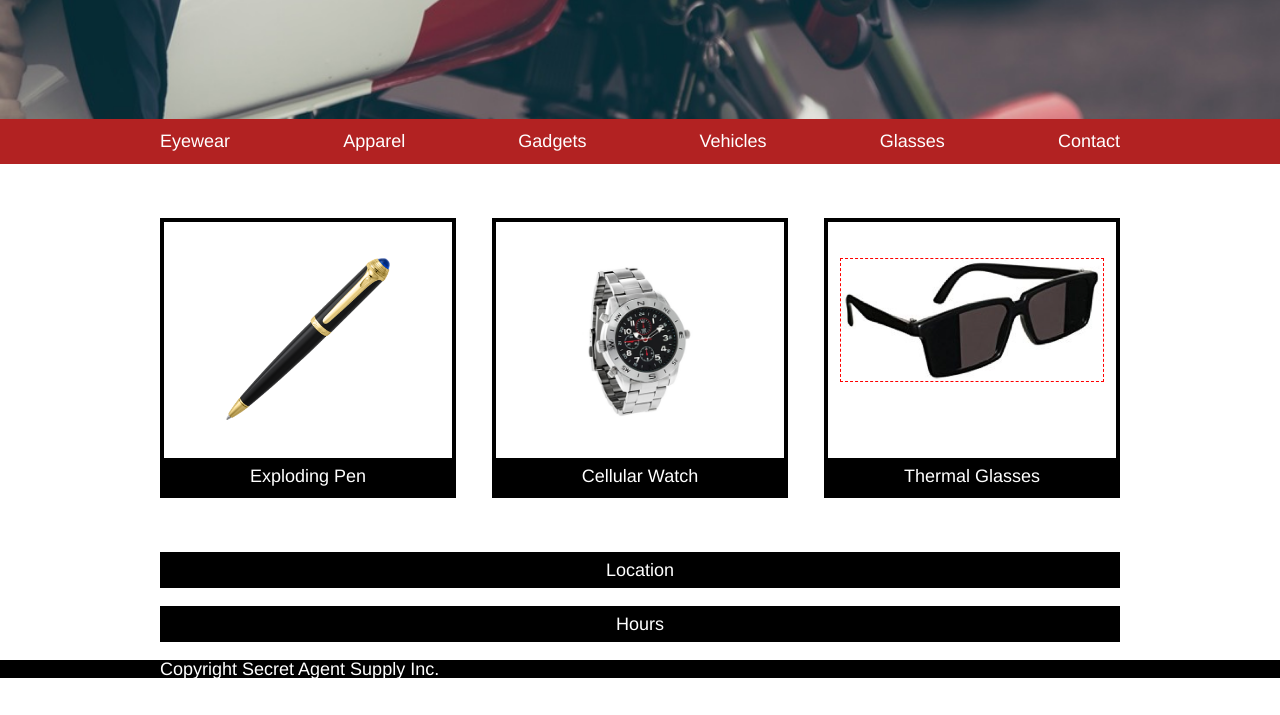
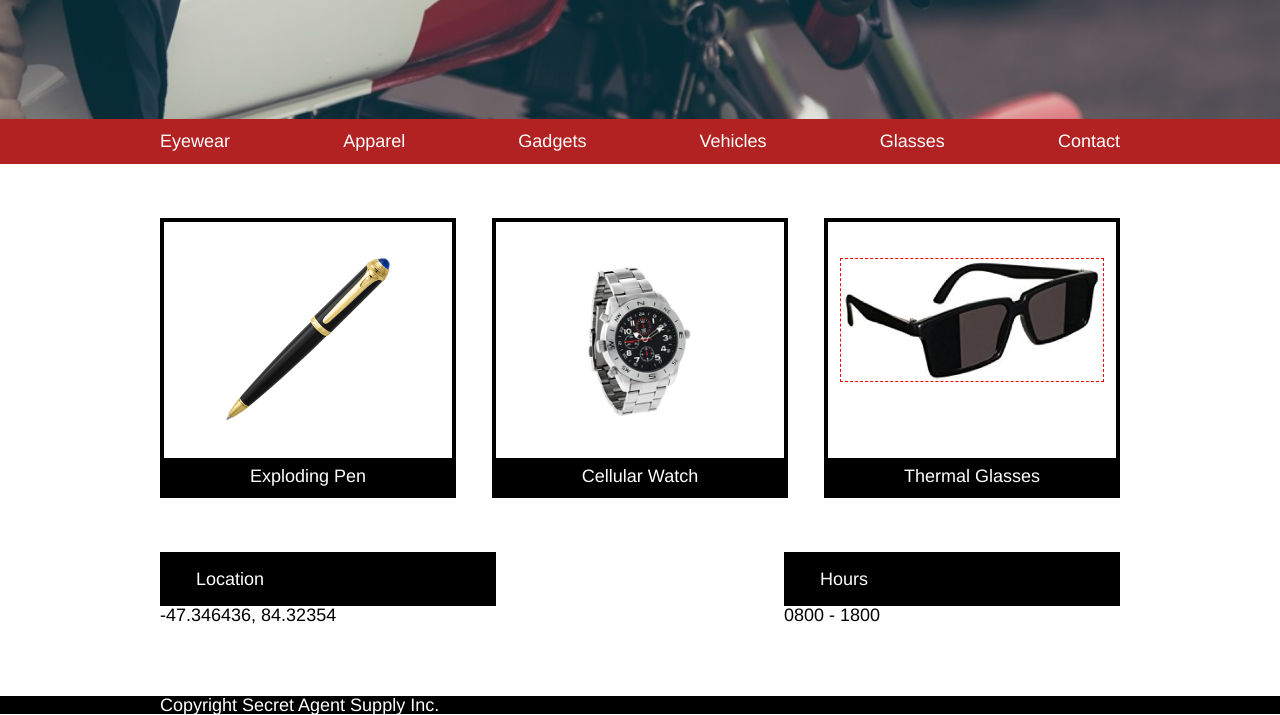
Before and after one commit to sebasgil/agent_supply, a plain HTML site: page index.html in a window 1280 px wide. Shown: the part 373-1088 px from the top of the page. Before the commit the page ends 1052 px from the top, so only its background shows below. Drawn offline with Linux system fonts and the light colour scheme.

Commit message:
Style Find Us section

```diff
--- a/resources/css/style.css
+++ b/resources/css/style.css
@@ -86,7 +86,7 @@ nav li {
 
 #products {
   background-color: white;
-  margin: 3rem auto;
+  margin: 3rem;
 }
 
 #products .container {
@@ -122,6 +122,25 @@ nav li {
 
 #findus {
   background-color: white;
+  margin-bottom: 4rem;
+}
+
+#findus .container {
+  display: flex;
+  justify-content: space-between;
+}
+
+#findus .box {
+  width: 35%;
+}
+
+#findus h3 {
+  text-align: left;
+  padding: 1rem 2rem;
+}
+
+#findus p {
+  color: black;
 }
 
 footer {
```
